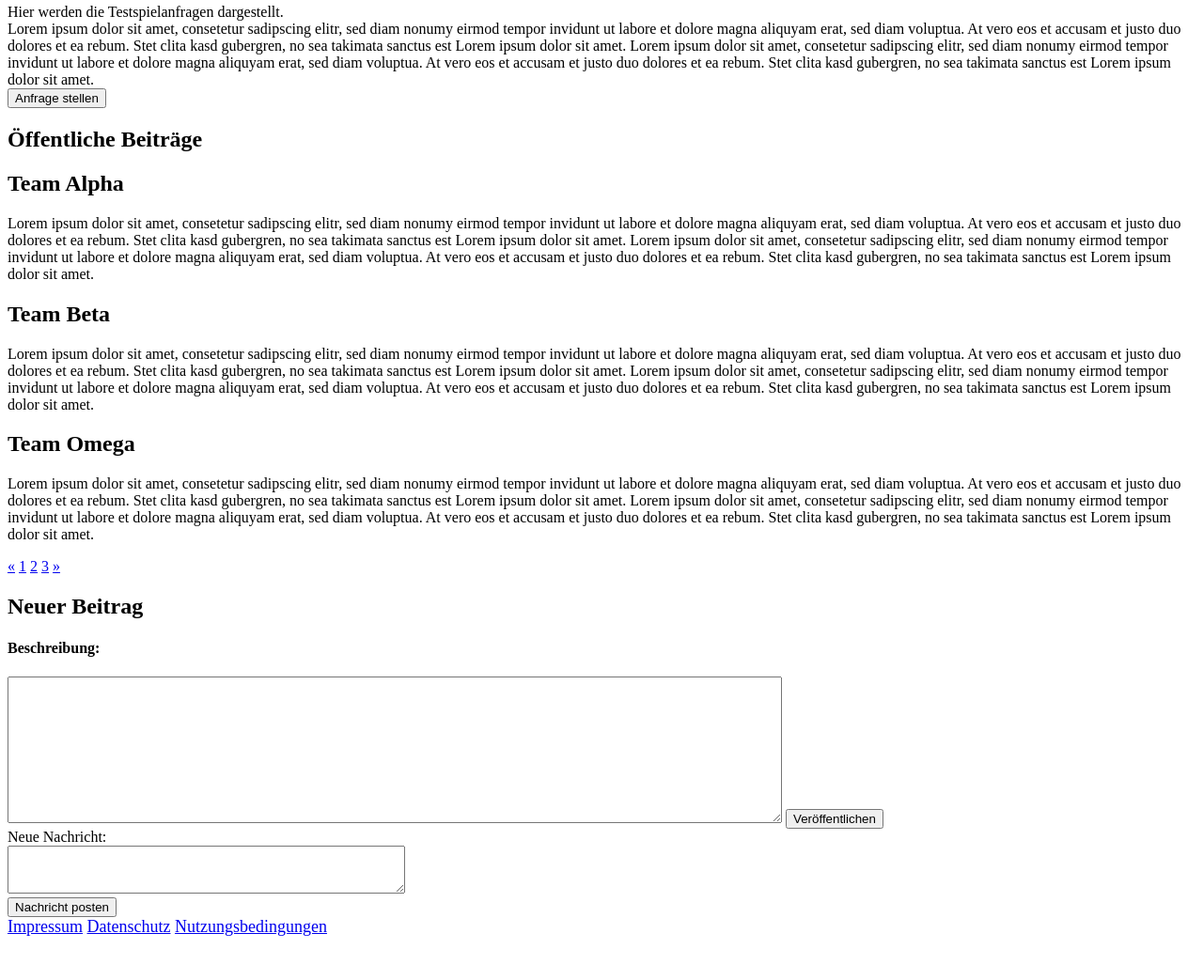
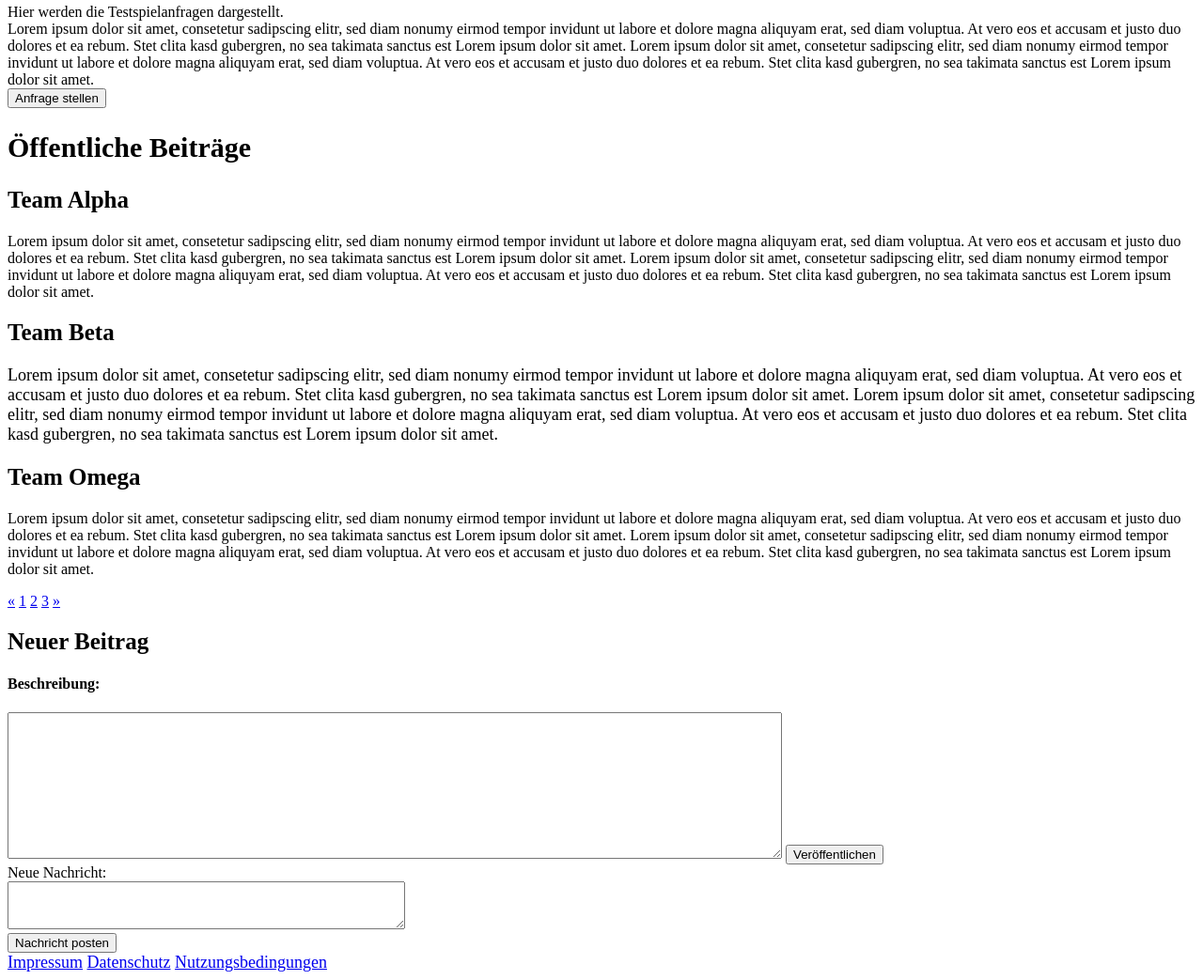
Before and after one commit to HKemper1/SetMatch, a PHP site: page / in a window 1280 px wide. Shown: the part 858-1901 px from the top of the page at 94% size. Before the commit the page ends 1854 px from the top, so only its background shows below. Run offline with PHP 8.4, Linux system fonts and the light colour scheme.

Commit message:
Schriftart definiert und Header festgelegt

```diff
--- a/css/basicStyle/text.css
+++ b/css/basicStyle/text.css
@@ -1,3 +1,4 @@
+/* Hier werden unsere Schriftfarben festgelegt */
 .whiteText{
     color: white;
 }
@@ -6,14 +7,29 @@
     color: black;
 }
 
+/* Hier werden unsere Schriftarten und grössen festgelegt */
 .kleinerText{
     font-size: 16px;
+    font-family: 'Times New Roman', Times, serif;
 }
 
 .normalerText{
     font-size: 18px;
+    font-family: 'Times New Roman', Times, serif;
 }
 
 .großerText{
     font-size: 21px;
+    font-family: 'Times New Roman', Times, serif;
 }
+
+/* Hier setzen wir unsere Ueberschriften */
+h1 {
+    font-size: 30px;
+    font-family: 'Times New Roman', Times, serif;
+}
+
+h2 {
+    font-size: 25px;
+    font-family: 'Times New Roman', Times, serif;
+}
--- a/index.php
+++ b/index.php
@@ -62,7 +62,7 @@
 
         <div>
             <h2>Team Beta</h2>
-            <p>
+            <p class="normalerText">
                 Lorem ipsum dolor sit amet, consetetur sadipscing elitr, sed diam nonumy eirmod tempor invidunt ut
                 labore et
                 dolore magna aliquyam erat, sed diam voluptua. At vero eos et accusam et justo duo dolores et ea rebum.
```
